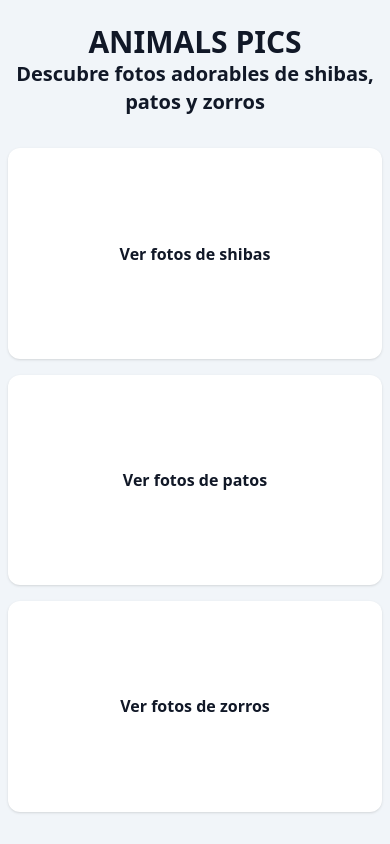
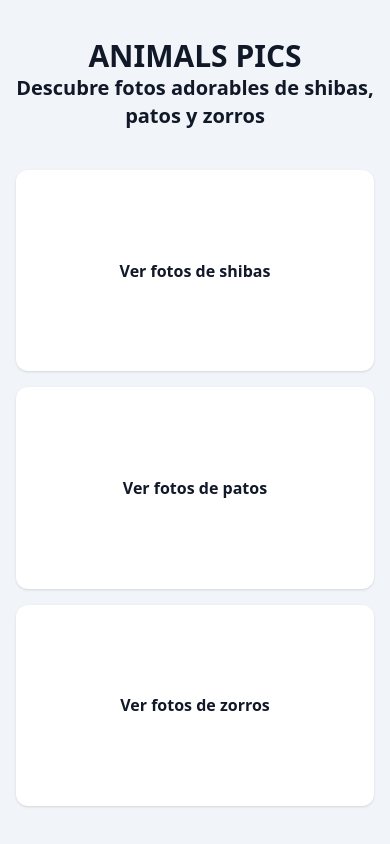
Before and after one commit to mperezpizarro/animal-pics, a Next.js app: page / in a window 390 px wide. Built offline with nearby package versions, Linux system fonts and the light colour scheme.

Commit message:
Changed padding

```diff
--- a/app/page.jsx
+++ b/app/page.jsx
@@ -3,10 +3,12 @@ import LinkCard from "../components/LinkCard"
 export default function Home() {
   return (
     <main className="text-center">
-      <h1 className="text-3xl font-bold">ANIMALS PICS</h1>
-      <h2 className="text-xl font-semibold">Descubre fotos adorables de shibas, patos y zorros</h2>
+      <section className="py-2 px-4">
+        <h1 className="text-3xl font-bold">ANIMALS PICS</h1>
+        <h2 className="text-xl font-semibold">Descubre fotos adorables de shibas, patos y zorros</h2>
+      </section>
 
-      <section className="mt-6 w-full grid grid-cols-1 md:grid-cols-2 lg:grid-cols-3 gap-4 p-2">
+      <section className="mt-6 w-full grid grid-cols-1 md:grid-cols-2 lg:grid-cols-3 gap-4 py-2 px-4">
         <LinkCard href="/dogs">
           Ver fotos de shibas
         </LinkCard>
```
